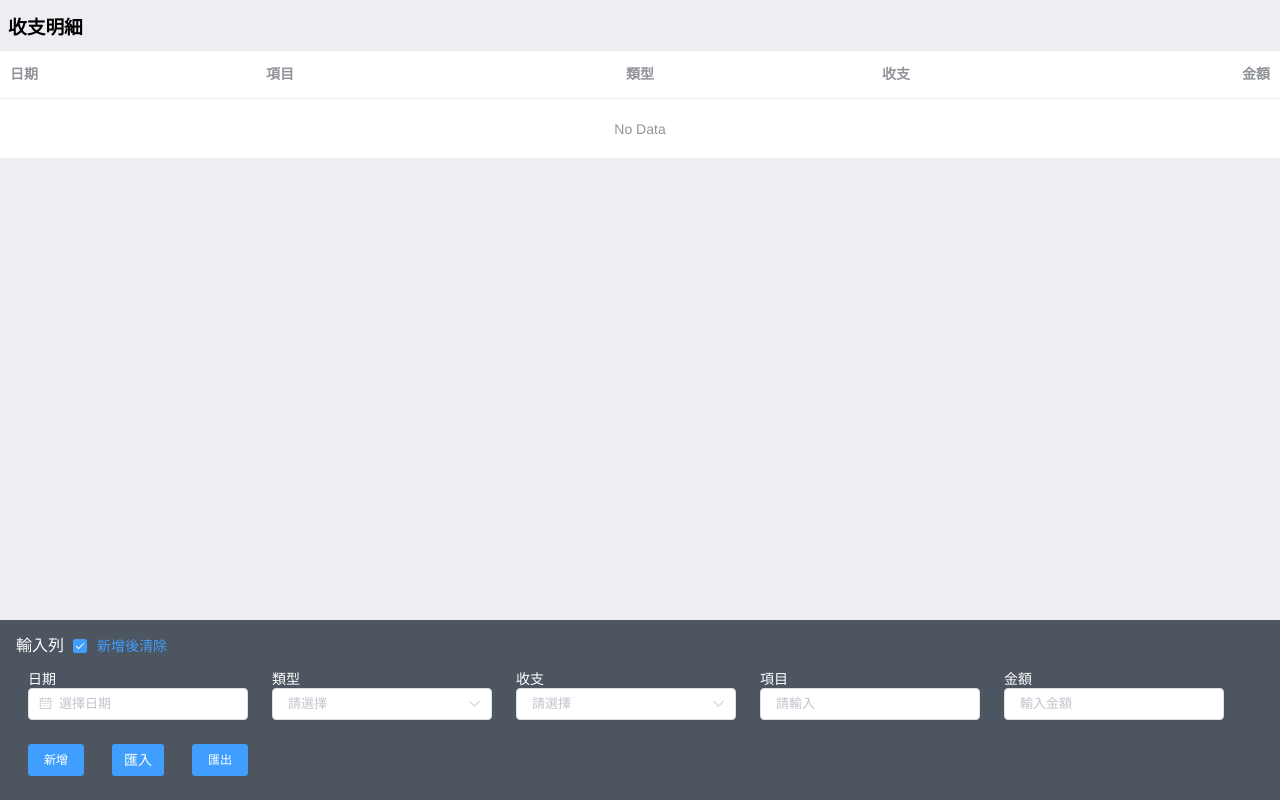
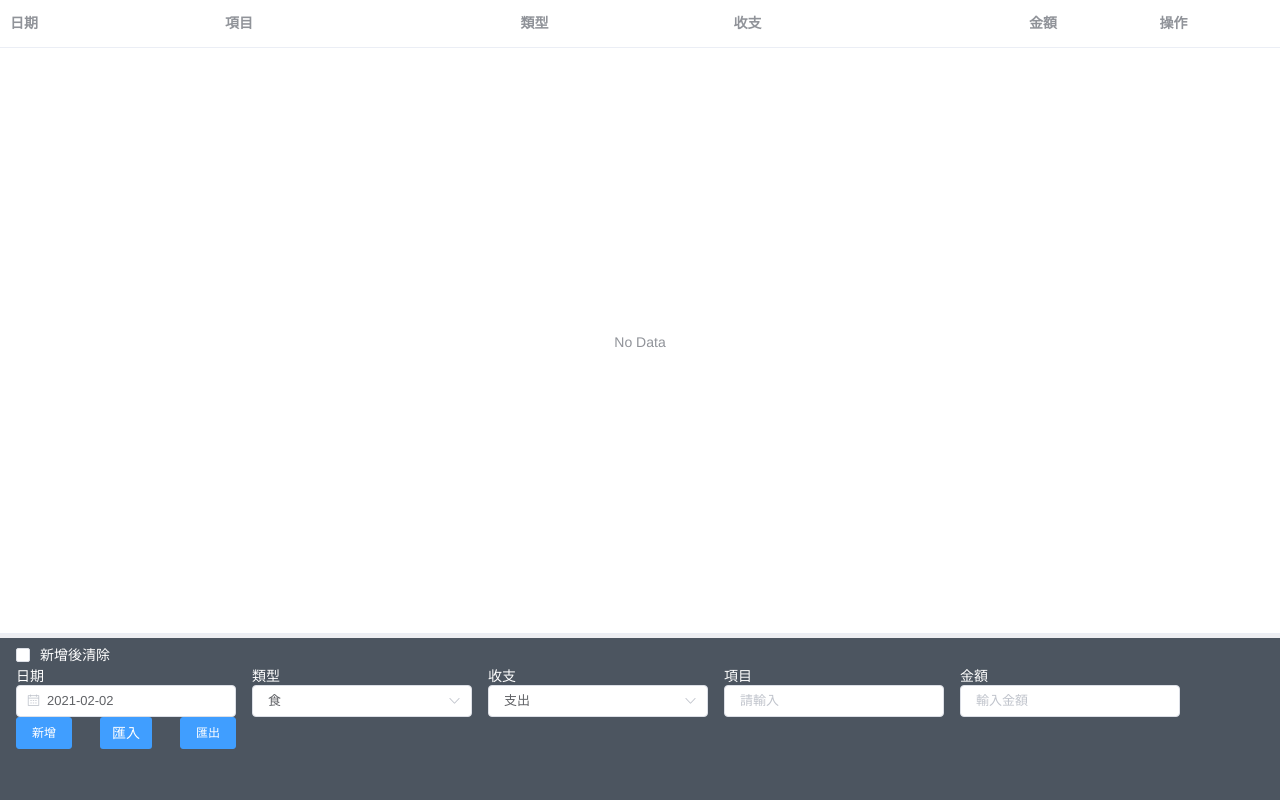
Before and after one commit to TeddyLin1997/cash-flow, a Vue app: page / in a window 1280 px wide. Built offline with nearby package versions, Linux system fonts and the light colour scheme.

Commit message:
feat: fix bug

```diff
--- a/src/App.vue
+++ b/src/App.vue
@@ -1,8 +1,6 @@
 <template lang="pug">
 .index
-  .table
-    h3 收支明細
-    el-table(:data="allDataList")
+  el-table(:data="allDataList" show-summary :summary-method="summaryMethod" height="634px")
     el-table-column(label="日期" prop="date")
       template(v-slot="scope")
         span {{ scope.row.date }}
@@ -12,12 +10,13 @@
       template(v-slot="scope")
         span(:class="typeColor(scope.row.type)") {{ scope.row.type }}
     el-table-column(label="金額" prop="money" align="right")
+    el-table-column(label="操作" prop="operate" align="center")
       template(v-slot="scope")
-          span {{ scope.row.type === '支出' ? '-' : '' }} {{ scope.row.money }}
+        el-button(type="text" @click="deleteItem(scope.row)")
+          i.el-icon-delete
 
   .form
     .title
-      span 輸入列 &nbsp
       el-checkbox(v-model="isClear") 新增後清除
     .form-item
       label 日期
@@ -32,7 +31,7 @@
         el-option(v-for="item of typeList" :value="item")
     .form-item
       label 項目
-      el-input(v-model="detailForm.name" size="small" placeholder="請輸入")
+      el-input(v-model="detailForm.name" size="small" placeholder="請輸入" @keypress.enter="addItem(detailForm)")
     .form-item
       label 金額
       el-input(v-model="detailForm.money" type="number" placeholder="輸入金額" size="small" @keyup.enter="addItem(detailForm)")
@@ -44,11 +43,13 @@
 </template>
 
 <script>
+import { ElMessage } from 'element-plus'
 import { ref, reactive, watchEffect, computed } from 'vue'
+import useWorkBook from '@/workbook'
+import { getToday } from '@/helper'
 import { saveAs } from 'file-saver';
 import dayjs from 'dayjs'
 import XLSX from 'xlsx'
-import { useWorkBook } from '@/workbook'
 
 const typeList = ['收入', '支出']
 const moneyTypeList = ['食', '衣', '住', '行', '娛樂', '其他']
@@ -66,12 +67,6 @@ export default {
   setup () {
     // create workbook
     const workbook = useWorkBook()
-    // file
-    const file = ref(undefined)
-    const handleFile = async (event) => {
-      file.value = event.target.files[0]
-      await reader.readAsArrayBuffer(file.value)
-    }
 
     // reader
     const reader = new FileReader()
@@ -81,29 +76,60 @@ export default {
       allDataList.value = convertExcel(data)
     }
 
-    // export data
+    // import
+    const file = ref(undefined)
+    const handleFile = async (event) => {
+      file.value = event.target.files[0]
+      await reader.readAsArrayBuffer(file.value)
+    }
+
+    // export
     const exportData = computed(() => convertExcel(allDataList.value, 'out'))
+
+    const exportExcel = () => {
+      workbook.Sheets['sheet1'] = XLSX.utils.json_to_sheet(exportData.value, { header: Object.keys(thead), skipHeader: false })
+      workbook.SheetNames = Object.keys(workbook.Sheets)
+      const blob = new Blob([changeToBlob(workbook)])
+      const file = new File([blob], 'workbook.xlsx')
+      saveAs(file)
+    }
+
+    const changeToBlob = (workbook) => {
+      const rawData = XLSX.write(workbook, { bookType: 'xlsx', bookSST: false, type: 'binary' })
+      const aryBuf = new ArrayBuffer(rawData.length)
+      const view = new Uint8Array(aryBuf)
+      for (var i = 0; i != rawData.length; ++i) view[i] = rawData.charCodeAt(i) & 0xFF
+      return aryBuf
+    }
+
 
     // data
     const allDataList = ref([])
     const detailForm = reactive({
-      date: '',
+      date: getToday(),
       name: '',
-      moneyType: '',
-      type: '',
+      moneyType: '食',
+      type: '支出',
       money: '',
     })
 
     // add
     const addItem = (formData) => {
+      if (Object.values(detailForm).includes('')) return ElMessage.warning('內容輸入不完整')
       const item = { ...formData }
+      if (item.type === '支出') item.money = -item.money
       item.date = dayjs(item.date).format('YYYY/MM/DD')
       allDataList.value.push(item)
       clearDetailForm()
     }
 
+    const deleteItem = (row) => {
+      const targetIndex = allDataList.value.findIndex(item => item === row)
+      allDataList.value.splice(targetIndex, 1)
+    }
+
     // clear
-    const isClear = ref(true)
+    const isClear = ref(false)
     const clearDetailForm = () => {
       if (isClear.value) {
         detailForm.date = ''
@@ -114,24 +140,11 @@ export default {
       }
     }
 
-    // export
-    const exportExcel = () => {
-      workbook.SheetNames.push('sheet1')
-      workbook.Sheets['sheet1'] = XLSX.utils.json_to_sheet(exportData.value, { header: Object.keys(thead), skipHeader: true })
-      const blob = new Blob([changeData(workbook)])
-      const file = new File([blob], 'workbook.xlsx')
-      saveAs(file)
+    // util
+    const summaryMethod = ({ data }) => {
+      let sunMoney = data.reduce((acc, curr) => acc + parseInt(curr.money, 10) , 0)
+      return ['-', '-', '-', '-', sunMoney]
     }
-
-    const changeData = (workbook) => {
-      const rawData = XLSX.write(workbook, { bookType: 'xlsx', bookSST: false, type: 'binary' })
-      const aryBuf = new ArrayBuffer(rawData.length)
-      const view = new Uint8Array(aryBuf)
-      for (var i = 0; i != rawData.length; ++i) view[i] = rawData.charCodeAt(i) & 0xFF
-      return aryBuf
-    }
-
-    // util
     const typeColor = (value) => {
       return value === '收入' ? 'green' : 'red'
     }
@@ -165,8 +178,11 @@ export default {
       allDataList,
 
       addItem,
+      deleteItem,
+
       exportExcel,
       typeColor,
+      summaryMethod,
     }
   }
 }
@@ -187,14 +203,21 @@ export default {
   height: 100%;
 }
 
-.table h3 {
-  padding: 12px 8px;
+.table {
+  height: calc(100% - 146px);
+  overflow: auto;
 }
 
 .form {
-  padding: 12px 16px;
+  margin: 0 auto;
+  height: 146px;
+  padding: 8px;
   color: #fff;
   background-color: #4c5560;
+}
+
+.form .title {
+  padding-left: 8px;
 }
 
 label {
@@ -202,13 +225,13 @@ label {
 }
 
 .form-item {
-  margin: 12px;
+  margin: 0px 8px;
   display: inline-block;
   width: 220px;
 }
 
 .form-button {
-  margin: 12px;
+  margin: 0px 8px;
   display: inline-flex;
   justify-content: space-between;
   width: 220px;
--- a/src/background.js
+++ b/src/background.js
@@ -13,8 +13,9 @@ protocol.registerSchemesAsPrivileged([
 async function createWindow() {
   // Create the browser window.
   const win = new BrowserWindow({
-    width: 800,
-    height: 600,
+    width: 768,
+    height: 800,
+    resizable: false,
     webPreferences: {
       // Use pluginOptions.nodeIntegration, leave this alone
       // See nklayman.github.io/vue-cli-plugin-electron-builder/guide/security.html#node-integration for more info
--- /dev/null
+++ b/src/helper.js
@@ -0,0 +1,5 @@
+const date = new Date()
+
+export const getToday = () => {
+  return date
+}
--- a/src/workbook/index.js
+++ b/src/workbook/index.js
@@ -1,9 +1,6 @@
-export function useWorkBook () {
+export default function useWorkBook () {
   return {
     SheetNames: [],
     Sheets: {},
-    // AppendSheet: function (sheet = [], name = `sheet${this.SheetNames.length + 1}`) {
-      // this.SheetNames.push(name)
-    // },
   }
 }
```
Lines whose indentation alone changed are shown as unchanged.
